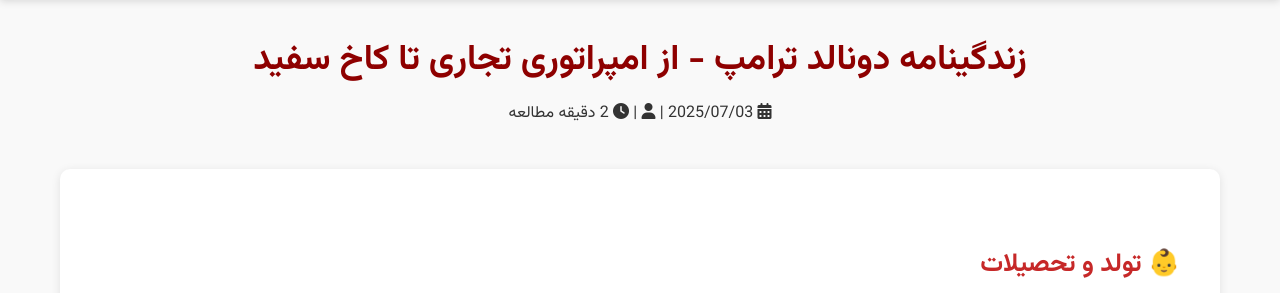
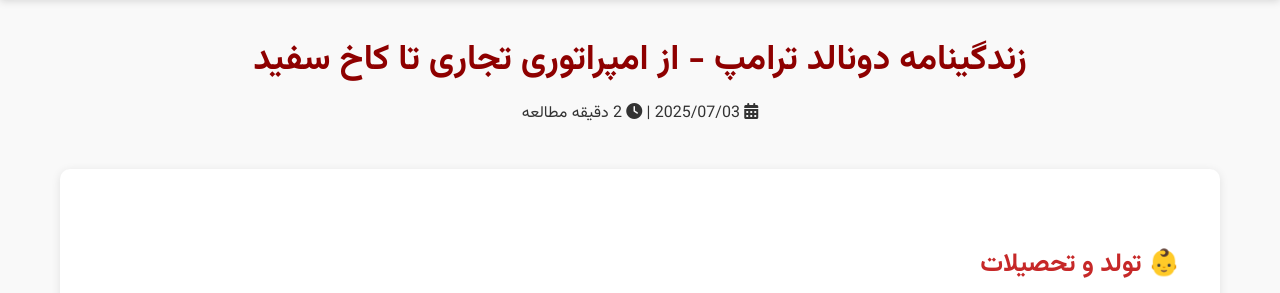
Before and after one commit to darkblog/darkblog.github.io, a Jekyll site: the page built from _posts/2025-7-3-41.md, in a window 1280 px wide and 900 px high. Shown: the part 168-461 px from the top of the window. Built offline with Jekyll 4.4.1, drawn with Linux system fonts in a browser that asks for light colours.

Commit message:
Update post.html

```diff
--- a/_layouts/post.html
+++ b/_layouts/post.html
@@ -723,9 +723,6 @@
                     <i class="fas fa-calendar-alt"></i>
                     {{ page.date | date: "%Y/%m/%d" }}
                     <span class="meta-divider">|</span>
-                    <i class="fas fa-user"></i>
-                    {{ site.author }}
-                    <span class="meta-divider">|</span>
                     <i class="fas fa-clock"></i>
                     {% assign words = content | number_of_words %}
                     {% if words < 360 %}
```
